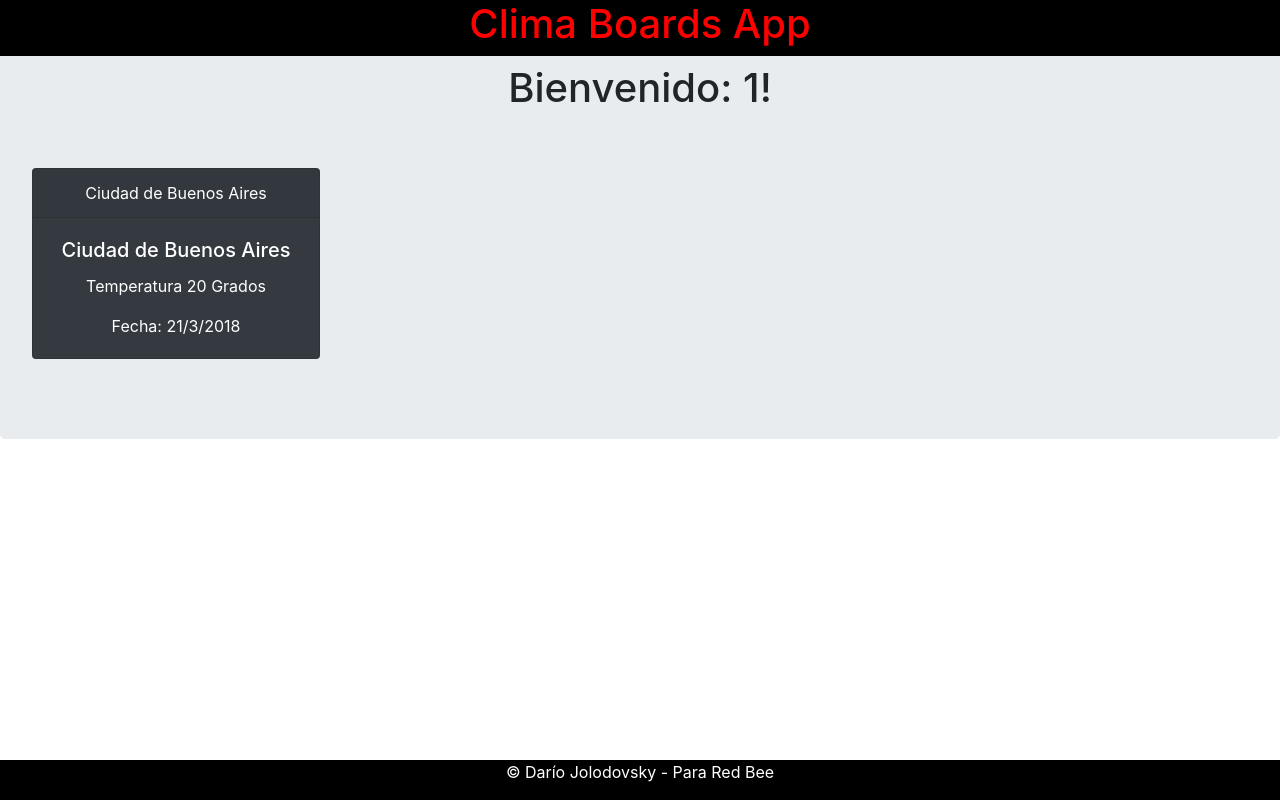
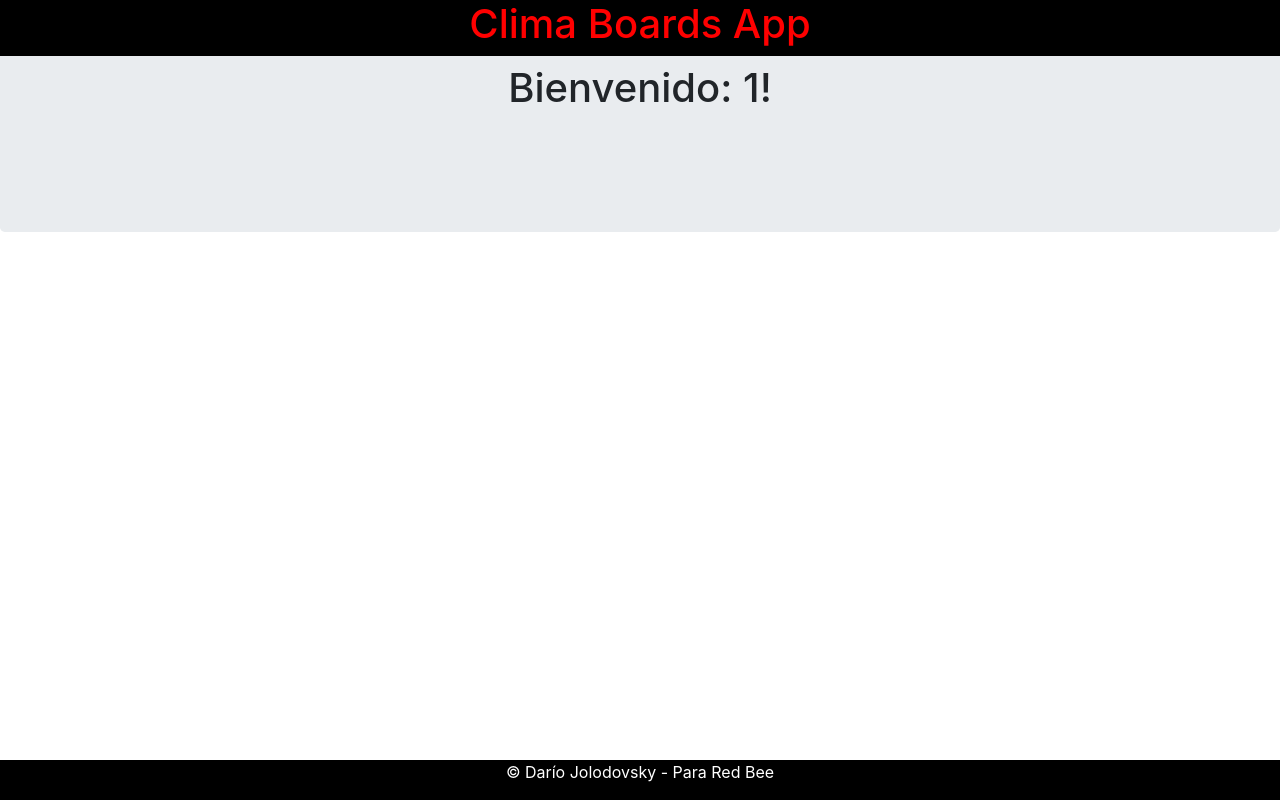
Before and after one commit to dariojolo/boards-app, an Angular app: page /boards/1 in a window 1280 px wide. Built offline with nearby package versions, Linux system fonts and the light colour scheme.

Commit message:
Generacion automatica de tarjetas
Generacion automatica de tarjetas

```diff
--- a/src/app/components/boards/boards.component.html
+++ b/src/app/components/boards/boards.component.html
@@ -13,19 +13,20 @@
 
   <div id="list-example" class="list-group">
     <div *ngFor="let ciudad of ciudades">
-    <a  class="list-group-item list-group-item-action" >{{ ciudad.nombre }}</a>
+    <!--<a  class="list-group-item list-group-item-action" >{{ ciudad.nombre }}</a>-->
+    <div class="card text-white bg-dark mb-3" style="max-width: 18rem;">
+      <div class="card-header">{{ciudad.nombre}}</div>
+      <div class="card-body">
+        <h5 class="card-title">{{ciudad.nombre}}</h5>
+        <p class="card-text">Temperatura {{ciudad.temperatura}} Grados</p>
+        <p class="card-text">Fecha: {{fecha}}</p>
+      </div>
+    </div>
     </div>
   </div>
 
   <br>
-  <div class="card text-white bg-dark mb-3" style="max-width: 18rem;">
-    <div class="card-header">Ciudad de Buenos Aires</div>
-    <div class="card-body">
-      <h5 class="card-title">Ciudad de Buenos Aires</h5>
-      <p class="card-text">Temperatura 20 Grados</p>
-      <p class="card-text">Fecha: 21/3/2018</p>
-    </div>
-  </div>
+
 </div>
 
 </div>
```
